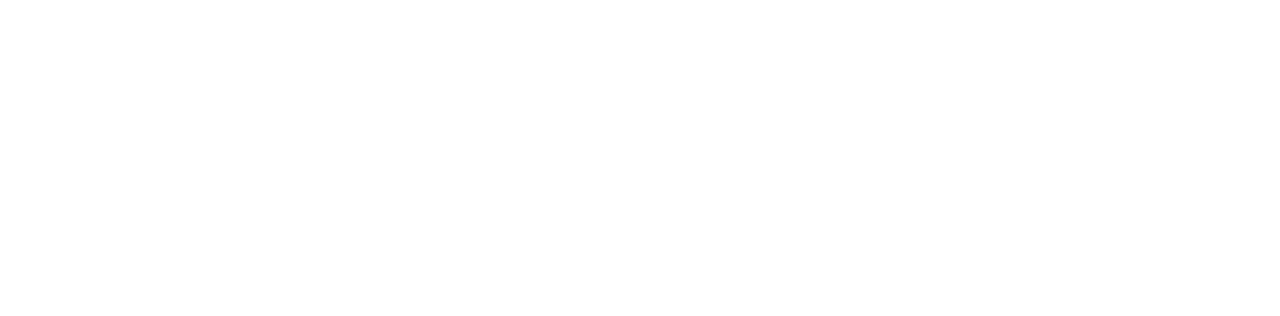
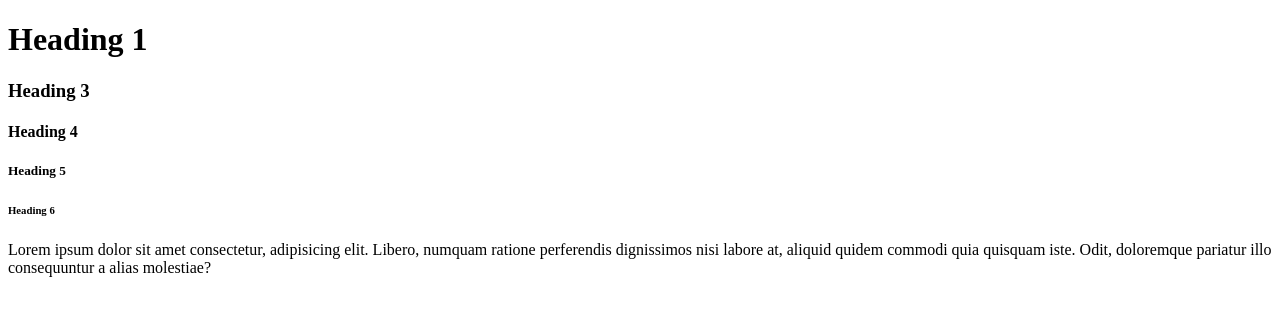
Before and after one commit to katerinachakmazova/first-project-in-html, a plain HTML site: page index.html in a window 1280 px wide. Drawn offline with Linux system fonts and the light colour scheme.

Commit message:
Add body

```diff
--- a/index.html
+++ b/index.html
@@ -6,4 +6,13 @@
     <meta name="viewport" content="width=device-width, initial-scale=1.0">
     <title>Doc</title>
   </head>
+  <body>
+    <h1 title="Headinggg">Heading 1</h1>
+    <h2 hidden>Heading 2</h2>
+    <h3>Heading 3</h3>
+    <h4>Heading 4</h4>
+    <h5>Heading 5</h5>
+    <h6>Heading 6</h6>
+    <p>Lorem ipsum dolor sit amet consectetur, adipisicing elit. Libero, numquam ratione perferendis dignissimos nisi labore at, aliquid quidem commodi quia quisquam iste. Odit, doloremque pariatur illo consequuntur a alias molestiae?</p>
+  </body>
   </html>
```
